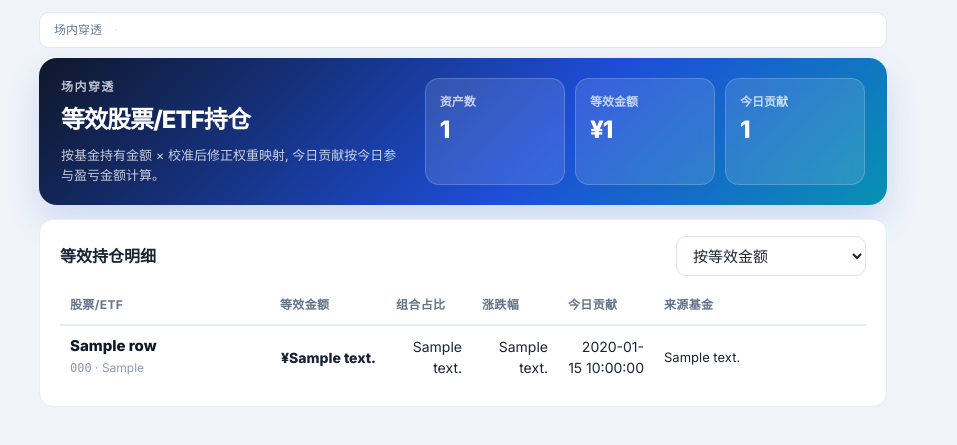
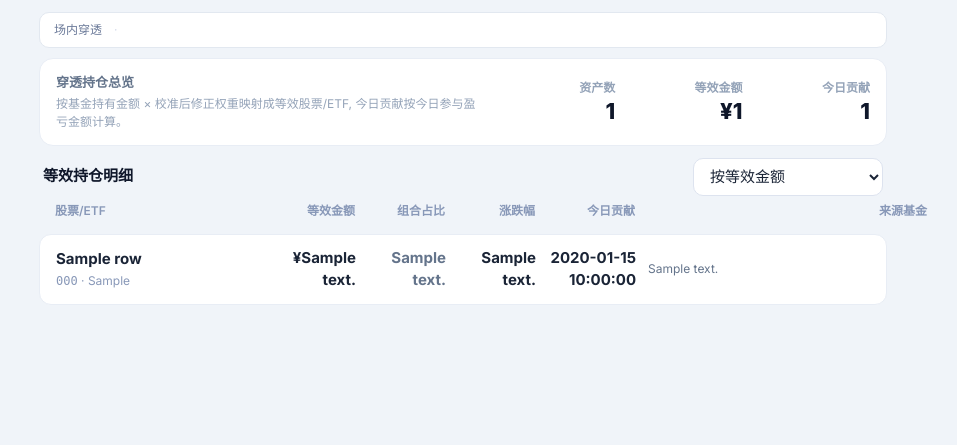
Before and after one commit to dganshin/fund_nav_estimator, a FastAPI app: template templates/exposure.html in a window 1280 px wide. Shown: the part 49-494 px from the top of the page, without its empty margins (177-1134 px from the left). Run offline with FastAPI, Linux system fonts and the light colour scheme; the template is opened without the code that fills it: most values are stand-ins (such as "Sample title", 1, 10 or a date in 2020).

Commit message:
style: align exposure page with home list

```diff
--- a/static/app.css
+++ b/static/app.css
@@ -191,6 +191,10 @@ button:active, .btn:active { transform: scale(.97); }
 .fund-row-watch {
   grid-template-columns: minmax(260px, 2.4fr) minmax(96px, .8fr) minmax(96px, .8fr) minmax(92px, .75fr);
 }
+.exposure-header,
+.exposure-row {
+  grid-template-columns: minmax(190px, 1.6fr) minmax(98px, .75fr) minmax(78px, .55fr) minmax(78px, .55fr) minmax(88px, .65fr) minmax(280px, 1.9fr);
+}
 
 .fund-row {
   display: grid;
@@ -284,6 +288,10 @@ button:active, .btn:active { transform: scale(.97); }
   color: #94a3b8 !important;
 }
 
+.muted-strong {
+  color: #64748b;
+}
+
 .fund-amount {
   text-align: right;
   font-size: 15px;
@@ -336,6 +344,40 @@ button:active, .btn:active { transform: scale(.97); }
   margin: 4px 0 0;
 }
 
+.summary-card {
+  background: #fff;
+  border: 1px solid #e8edf5;
+  border-radius: 14px;
+  padding: 14px 16px;
+  margin-bottom: 12px;
+}
+
+.summary-title {
+  color: #64748b;
+  font-size: 13px;
+  font-weight: 700;
+}
+
+.summary-note {
+  color: #94a3b8;
+  font-size: 12px;
+  margin-top: 2px;
+}
+
+.section-head {
+  display: flex;
+  justify-content: space-between;
+  align-items: center;
+  gap: 12px;
+  margin: 10px 4px 6px;
+}
+
+.section-title {
+  color: #0f172a;
+  font-size: 15px;
+  font-weight: 800;
+}
+
 .panel-title-row {
   display: flex;
   justify-content: space-between;
@@ -354,108 +396,52 @@ button:active, .btn:active { transform: scale(.97); }
 }
 
 /* ── 穿透页 ── */
-.exposure-hero {
+.exposure-summary {
   display: grid;
-  grid-template-columns: 1.1fr 1.4fr;
-  gap: 18px;
-  align-items: stretch;
-  background: linear-gradient(135deg, #0f172a 0%, #1d4ed8 60%, #0891b2 100%);
-  border-radius: 18px;
-  padding: 20px 22px;
-  margin-bottom: 14px;
-  color: #fff;
-  box-shadow: 0 16px 34px rgba(29,78,216,.16);
+  grid-template-columns: 1.6fr 1.4fr;
+  gap: 12px;
+  align-items: center;
 }
 
-.eyebrow {
-  color: rgba(255,255,255,.72);
-  font-size: 12px;
-  font-weight: 800;
-  letter-spacing: .12em;
+.exposure-summary-metrics {
+  display: grid;
+  grid-template-columns: repeat(3, 1fr);
+  gap: 8px;
 }
 
-.hero-title {
-  margin-top: 6px;
-  font-size: 24px;
-  font-weight: 900;
-  letter-spacing: -.04em;
+.summary-mini {
+  text-align: right;
 }
 
-.hero-note {
-  margin-top: 8px;
-  color: rgba(255,255,255,.76);
-  font-size: 13px;
-  max-width: 440px;
-}
-
-.hero-metrics {
-  display: grid;
-  grid-template-columns: repeat(3, 1fr);
-  gap: 10px;
-}
-
-.hero-metric {
-  background: rgba(255,255,255,.12);
-  border: 1px solid rgba(255,255,255,.18);
-  border-radius: 14px;
-  padding: 14px;
-  backdrop-filter: blur(8px);
-}
-
-.hero-metric span {
+.summary-mini span {
   display: block;
-  color: rgba(255,255,255,.72);
+  color: #94a3b8;
   font-size: 12px;
   font-weight: 700;
 }
 
-.hero-metric strong {
+.summary-mini strong {
   display: block;
-  margin-top: 6px;
-  font-size: 24px;
-  line-height: 1.1;
+  margin-top: 2px;
+  color: #0f172a;
+  font-size: 22px;
+  line-height: 1.15;
   font-weight: 900;
-  letter-spacing: -.04em;
 }
 
-.exposure-panel { padding-top: 16px; }
-.exposure-sort { width: 190px; height: 40px; }
-
-.exposure-table th,
-.exposure-table td {
-  padding-top: 12px;
-  padding-bottom: 12px;
+.exposure-sort {
+  width: 190px;
+  height: 38px;
 }
 
-.exposure-table th:nth-child(1) { width: 210px; }
-.exposure-table th:nth-child(2) { width: 116px; }
-.exposure-table th:nth-child(3) { width: 86px; }
-.exposure-table th:nth-child(4) { width: 86px; }
-.exposure-table th:nth-child(5) { width: 96px; }
-
-.asset-name {
-  color: #0f172a;
-  font-size: 15px;
-  font-weight: 850;
-  line-height: 1.25;
-}
-
-.asset-code {
-  margin-top: 4px;
-  color: #8a9ab5;
+.exposure-source {
+  color: #64748b;
   font-size: 12px;
-}
-
-.amount-cell {
-  font-weight: 800;
-  white-space: nowrap;
-}
-
-.source-cell {
-  color: #475569;
-  font-size: 13px;
-  line-height: 1.55;
-  max-width: 420px;
+  line-height: 1.45;
+  overflow: hidden;
+  display: -webkit-box;
+  -webkit-line-clamp: 2;
+  -webkit-box-orient: vertical;
 }
 
 /* ── 详情页顶部 ── */
@@ -683,9 +669,9 @@ button:active, .btn:active { transform: scale(.97); }
   .form-grid-2 { grid-template-columns: 1fr; }
   .detail-metrics { gap: 16px; }
   .metric-value { font-size: 20px; }
-  .exposure-hero { grid-template-columns: 1fr; padding: 18px; }
-  .hero-metrics { grid-template-columns: 1fr; }
-  .hero-metric strong { font-size: 22px; }
-  .panel-title-row { align-items: stretch; flex-direction: column; }
+  .exposure-summary { grid-template-columns: 1fr; }
+  .exposure-summary-metrics { grid-template-columns: 1fr 1fr 1fr; }
+  .summary-mini { text-align: left; }
+  .section-head { align-items: stretch; flex-direction: column; }
   .exposure-sort { width: 100%; }
 }
--- a/templates/base.html
+++ b/templates/base.html
@@ -5,7 +5,7 @@
   <meta name="viewport" content="width=device-width, initial-scale=1">
   <meta name="description" content="个人版养基宝增强估值工具：修正权重驱动的基金实时估值">
   <title>{% block title %}基金实时估值{% endblock %}</title>
-  <link rel="stylesheet" href="{{ url_for('static', path='/app.css') }}">
+  <link rel="stylesheet" href="{{ url_for('static', path='/app.css') }}?v=20260528-exposure3">
 </head>
 <body>
   <div class="app-shell">
--- a/templates/exposure.html
+++ b/templates/exposure.html
@@ -12,31 +12,29 @@
   {% endif %}
 </div>
 
-<div class="exposure-hero">
+<div class="summary-card exposure-summary">
   <div>
-    <div class="eyebrow">场内穿透</div>
-    <div class="hero-title">等效股票/ETF持仓</div>
-    <div class="hero-note">按基金持有金额 × 校准后修正权重映射, 今日贡献按今日参与盈亏金额计算。</div>
+    <div class="summary-title">穿透持仓总览</div>
+    <div class="summary-note">按基金持有金额 × 校准后修正权重映射成等效股票/ETF, 今日贡献按今日参与盈亏金额计算。</div>
   </div>
-  <div class="hero-metrics">
-    <div class="hero-metric">
+  <div class="exposure-summary-metrics">
+    <div class="summary-mini">
       <span>资产数</span>
       <strong>{{ asset_count }}</strong>
     </div>
-    <div class="hero-metric">
+    <div class="summary-mini">
       <span>等效金额</span>
       <strong>¥{{ total_amount_text }}</strong>
     </div>
-    <div class="hero-metric">
+    <div class="summary-mini">
       <span>今日贡献</span>
       <strong>{{ total_profit_text }}</strong>
     </div>
   </div>
 </div>
 
-<div class="panel exposure-panel">
-  <div class="panel-title-row">
-    <div class="panel-title">等效持仓明细</div>
+<div class="section-head exposure-section-head">
+  <div class="section-title">等效持仓明细</div>
   <form method="get" action="/exposure">
     <select name="sort" onchange="this.form.submit()" class="exposure-sort">
       <option value="amount_desc" {% if sort == 'amount_desc' %}selected{% endif %}>按等效金额</option>
@@ -47,38 +45,30 @@
     </select>
   </form>
 </div>
-  <div class="table-wrap">
-    <table class="plain-table exposure-table">
-      <thead>
-        <tr>
-          <th>股票/ETF</th>
-          <th class="align-right">等效金额</th>
-          <th class="align-right">组合占比</th>
-          <th class="align-right">涨跌幅</th>
-          <th class="align-right">今日贡献</th>
-          <th>来源基金</th>
-        </tr>
-      </thead>
-      <tbody>
+
+<div class="fund-list">
+  <div class="fund-list-header exposure-header">
+    <div class="header-main">股票/ETF</div>
+    <div>等效金额</div>
+    <div>组合占比</div>
+    <div>涨跌幅</div>
+    <div>今日贡献</div>
+    <div>来源基金</div>
+  </div>
   {% for row in rows %}
-        <tr>
-          <td>
-            <div class="asset-cell">
-              <div class="asset-name">{{ row.asset_name }}</div>
-              <div class="asset-code"><code>{{ row.asset_code }}</code> · {{ row.asset_type }}</div>
+  <div class="fund-row exposure-row">
+    <div class="fund-main">
+      <div class="fund-name">{{ row.asset_name }}</div>
+      <div class="fund-sub"><code>{{ row.asset_code }}</code> · {{ row.asset_type }}</div>
     </div>
-          </td>
-          <td class="align-right amount-cell">¥{{ row.equivalent_amount_text }}</td>
-          <td class="align-right">{{ row.portfolio_weight_text }}</td>
-          <td class="align-right {{ row.return_tone }}">{{ row.return_text }}</td>
-          <td class="align-right {{ row.today_profit_tone }}">{{ row.today_profit_text }}</td>
-          <td class="source-cell">{{ row.fund_summary }}</td>
-        </tr>
+    <div class="fund-value">¥{{ row.equivalent_amount_text }}</div>
+    <div class="fund-value muted-strong">{{ row.portfolio_weight_text }}</div>
+    <div class="fund-value {{ row.return_tone }}">{{ row.return_text }}</div>
+    <div class="fund-value {{ row.today_profit_tone }}">{{ row.today_profit_text }}</div>
+    <div class="exposure-source">{{ row.fund_summary }}</div>
+  </div>
   {% else %}
-        <tr><td colspan="6" class="muted">暂无可穿透持仓。请先录入持仓并确保基金已拉取公开持仓。</td></tr>
+  <div class="empty-panel">暂无可穿透持仓。请先录入持仓并确保基金已拉取公开持仓。</div>
   {% endfor %}
-      </tbody>
-    </table>
-  </div>
 </div>
 {% endblock %}
```
Lines whose indentation alone changed are shown as unchanged.
